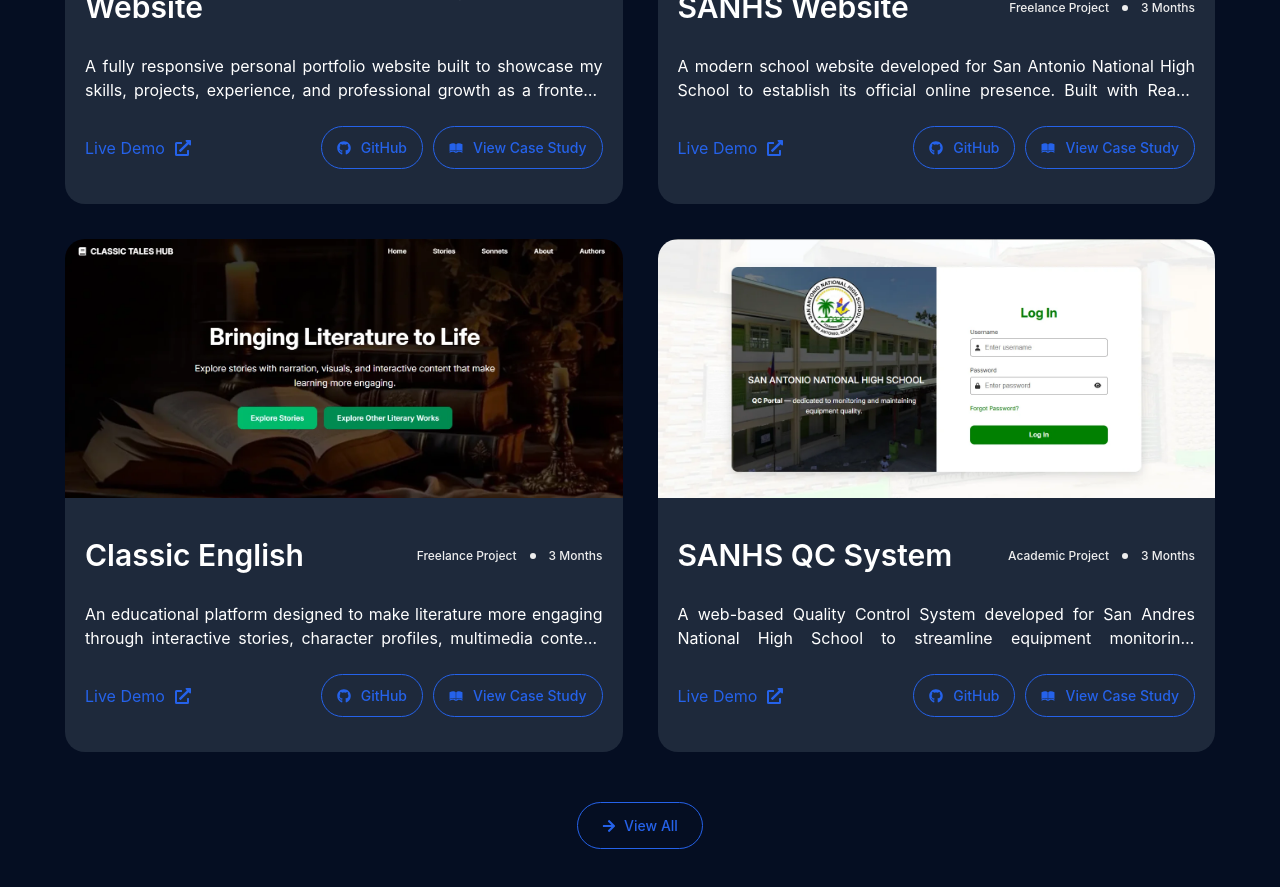
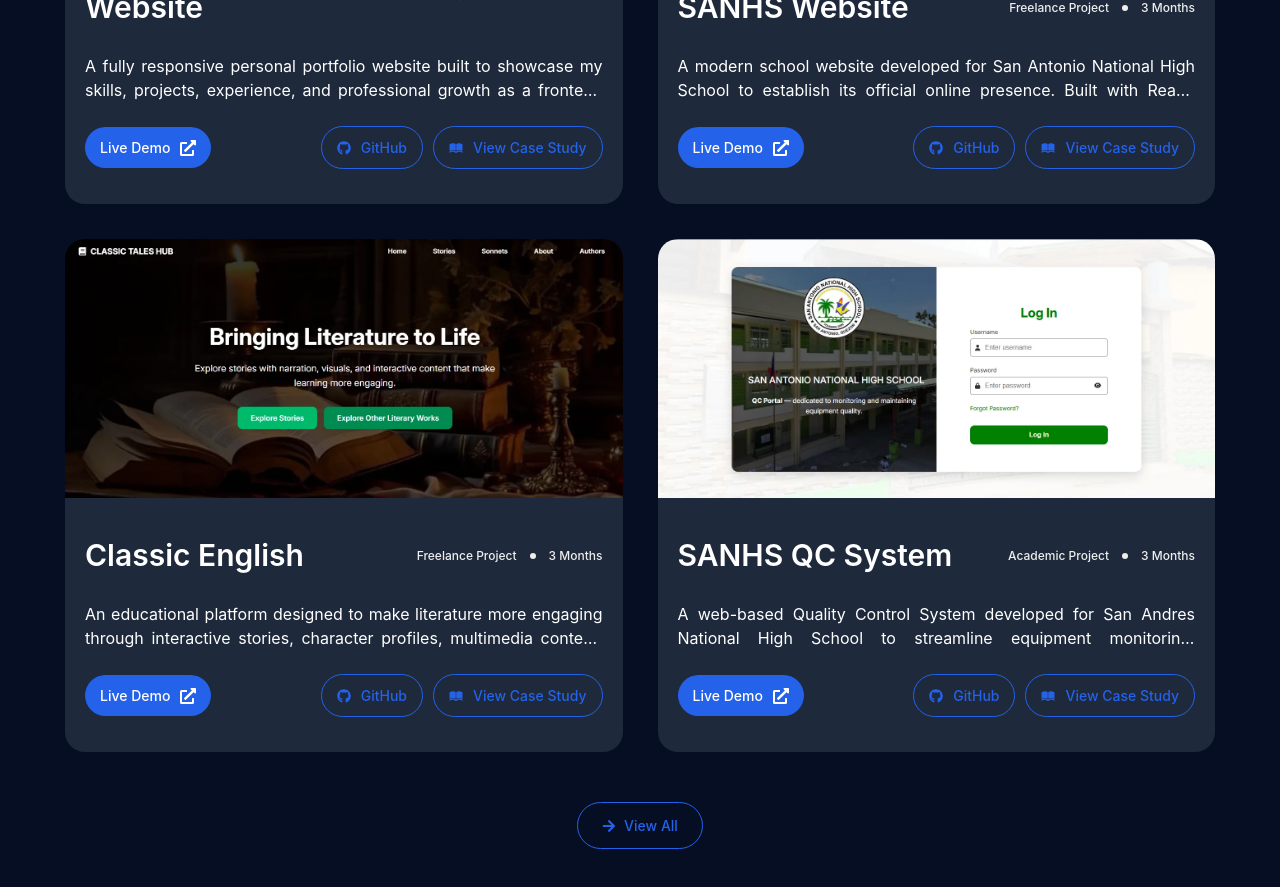
Before and after one commit to orlando-delacruz/portfolio, a React (Vite) app: page / in a window 1280 px wide. Shown: the part 1880-2767 px from the top of the page. Built offline with nearby package versions, Linux system fonts and the light colour scheme; a web font is replaced by a local one.

Commit message:
update: added breadcrumb and cta for project and blog page

```diff
--- a/src/features/About/Hero/Hero.jsx
+++ b/src/features/About/Hero/Hero.jsx
@@ -11,7 +11,7 @@
   >
     <S.Overlay aria-hidden="true" />
 
-    <BreadCrumb label="About" />
+    <BreadCrumb items={[{ label: "Home", href: "/" }, { label: "About Me" }]} />
 
     <S.Content>
       <S.HeadingWrapper>
--- a/src/features/Home/AboutSection/AboutSection.styled.js
+++ b/src/features/Home/AboutSection/AboutSection.styled.js
@@ -10,14 +10,14 @@
   @media ${theme.media.tablet} {
     grid-template-columns: 1fr;
   }
-`
+`;
 
 export const LeftContent = styled.div`
   display: flex;
   flex-direction: column;
   align-items: center;
   justify-content: center;
-`
+`;
 export const ImageWrapper = styled.div`
   max-width: 638px;
   width: 100%;
@@ -33,7 +33,6 @@
     object-fit: contain;
     transition: all 0.3s ease;
 
-
     &:hover {
       transform: scale(1.06);
     }
@@ -42,7 +41,7 @@
   &:hover {
     border: 2px solid ${theme.colors.primaryLight};
   }
-`
+`;
 
 export const RightContent = styled(LeftContent)`
   gap: 35px;
@@ -52,7 +51,7 @@
   @media ${theme.media.tablet} {
     align-items: center;
   }
-`
+`;
 
 export const Heading = styled.div`
   display: flex;
@@ -75,13 +74,13 @@
   .title-highlight {
     color: ${theme.colors.primary};
   }
-`
+`;
 
 export const Description = styled.div`
   display: flex;
   flex-direction: column;
   gap: 35px;
-`
+`;
 
 export const ActionButton = styled(Link)`
   color: ${theme.colors.white};
@@ -95,6 +94,5 @@
     background-color: ${theme.colors.primary};
     color: ${theme.colors.white};
     border-color: ${theme.colors.primary};
-    transform: scaleX(1.05);
   }
-`
+`;
--- a/src/features/Home/ProjectsSection/ProjectsSection.styled.js
+++ b/src/features/Home/ProjectsSection/ProjectsSection.styled.js
@@ -25,7 +25,6 @@
   display: flex;
   flex-direction: column;
   align-items: center;
-
 
   &:focus-within {
     outline: 2px solid ${theme.colors.primary};
@@ -92,7 +91,7 @@
       display: contents;
 
       .sr-only {
-        display: none ;
+        display: none;
       }
     }
 
@@ -134,17 +133,26 @@
     display: flex;
     align-items: center;
     gap: 0.625rem;
-    color: ${theme.colors.primary};
-    transition: color 0.2s ease, text-decoration 0.2s ease;
+    color: ${theme.colors.white};
+    transition:
+      color 0.2s ease,
+      text-decoration 0.2s ease;
+    background-color: ${theme.colors.primary};
+    font-size: ${theme.typography.size.sm};
+    padding: 0.625rem 0.938rem;
+    font-weight: ${theme.typography.weight.medium};
+    border-radius: 3.125rem;
+    transition:
+      background-color 0.2s ease,
+      color 0.2s ease;
 
     svg {
       font-size: ${theme.typography.size.body};
     }
 
     &:hover {
-      text-decoration: underline;
+      background-color: ${theme.colors.primaryLight};
     }
-
 
     &:focus-visible {
       outline: 2px solid ${theme.colors.primary};
@@ -180,7 +188,9 @@
       font-size: ${theme.typography.size.sm};
       font-weight: ${theme.typography.weight.medium};
       background-color: transparent;
-      transition: background-color 0.2s ease, color 0.2s ease;
+      transition:
+        background-color 0.2s ease,
+        color 0.2s ease;
 
       &:hover {
         background-color: ${theme.colors.primary};
--- a/src/pages/BlogDetailPage/BlogDetailPage.jsx
+++ b/src/pages/BlogDetailPage/BlogDetailPage.jsx
@@ -4,6 +4,7 @@
 import { blogDetailData } from "../../data/blogs";
 import Hero from "../../features/BlogDetail/Hero";
 import BlogContent from "../../features/BlogDetail/Content";
+import CallToAction from "../../components/CallToAction";
 
 const NotFound = styled.div`
   display: flex;
@@ -57,6 +58,8 @@
         takeaways={article.takeaways}
         related={article.related}
       />
+
+      <CallToAction />
     </main>
   );
 };
--- a/src/pages/BlogPage/BlogPage.jsx
+++ b/src/pages/BlogPage/BlogPage.jsx
@@ -1,6 +1,7 @@
 import Hero from "../../features/Blog/Hero";
 import Featured from "../../features/Blog/Featured";
 import BlogList from "../../features/Blog/BlogList";
+import CallToAction from "../../components/CallToAction";
 
 const BlogPage = () => {
   return (
@@ -8,6 +9,7 @@
       <Hero />
       <Featured />
       <BlogList />
+      <CallToAction />
     </>
   );
 };
--- a/src/pages/ProjectDetailPage/ProjectDetailPage.jsx
+++ b/src/pages/ProjectDetailPage/ProjectDetailPage.jsx
@@ -1,7 +1,13 @@
 import ProjectDetail from "../../features/Project/ProjectDetail";
+import CallToAction from "../../components/CallToAction";
 
 const ProjectDetailPage = () => {
-  return <ProjectDetail />;
+  return (
+    <>
+      <ProjectDetail />
+      <CallToAction />
+    </>
+  )
 };
 
 export default ProjectDetailPage;
--- a/src/pages/ProjectPage/ProjectPage.jsx
+++ b/src/pages/ProjectPage/ProjectPage.jsx
@@ -1,6 +1,7 @@
 import Hero from "../../features/Project/Hero";
 import Overview from "../../features/Project/Overview";
 import ProjectsGrid from "../../features/Project/ProjectGrid";
+import CallToAction from "../../components/CallToAction";
 
 const ProjectPage = () => {
   return (
@@ -8,6 +9,7 @@
       <Hero />
       <Overview />
       <ProjectsGrid />
+      <CallToAction />
     </>
   );
 };
--- a/src/styles/theme.js
+++ b/src/styles/theme.js
@@ -23,39 +23,38 @@
       secondary: "sans-serif",
     },
 
-
     heading: {
       h1: "clamp(2.25rem, 6vw, 3.438rem)",
       h2: "clamp(1.625rem, 5vw, 2.5rem)",
       h3: "clamp(1.25rem, 4vw, 1.875rem)",
       h4: "clamp(1rem, 3vw, 24px)",
-            h5: "clamp(1.25rem, 3vw, 1rem)",
-            h6: "clamp(1.125rem, 3vw, 1rem)"
+      h5: "clamp(1rem, 3vw, 1.25rem)",
+      h6: "clamp(1rem, 3vw, 1.125rem)",
     },
 
     size: {
       xs: "12px",
-            sm: "14px",
+      sm: "clamp(0.75rem, 3vw, 0.875rem)",
       body: "16px",
       md: "18px",
-            lg: "clamp(1.25rem, 3vw, 1rem)",
+      lg: "clamp(1rem, 3vw, 1.25rem)",
       xl: "30px",
-            xxl: "clamp(1.5rem ,5vw, 2.188rem)"
+      xxl: "clamp(1.5rem ,5vw, 2.188rem)",
     },
 
     weight: {
       regular: "400",
       medium: "500",
       semibold: "600",
-        }
+    },
   },
 
   media: {
     mobile: "(max-width: 576px)",
     tablet: "(max-width: 1024px)",
     laptop: "(max-width: 1280px)",
-        desktop: "(min-width: 1440px)"
-    }
-}
+    desktop: "(min-width: 1440px)",
+  },
+};
 
-export default theme
+export default theme;
```
Lines whose indentation alone changed are shown as unchanged.
